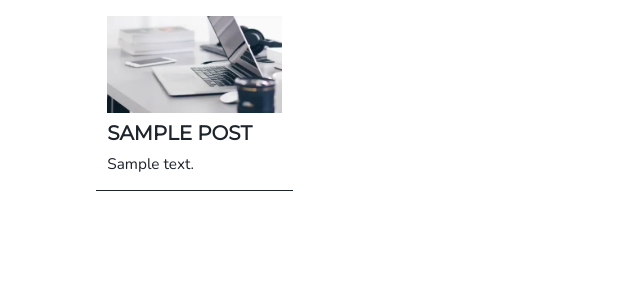
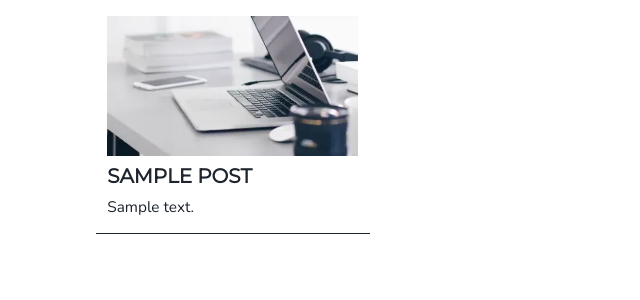
Before and after one commit to Adeyomola/sentio, a Flask app: template verba/blog/templates/post.html in a window 1536 px wide. Shown: the part 240-540 px from the top of the page, without its empty margins (0-640 px from the left). Run offline with Flask 3, Linux system fonts and the light colour scheme; the template is opened without the code that fills it: most values are stand-ins (such as "Sample title", 1, 10 or a date in 2020).

Commit message:
increased #link-container max-width property

```diff
--- a/verba/static/styles/content.css
+++ b/verba/static/styles/content.css
@@ -4,7 +4,6 @@ hr {
 }
 
 #link-container {
-    max-width: auto;
     width: 100vw;
     height: 100%;
 }
@@ -135,6 +134,6 @@ summary>img {
 
 @media screen and (min-width: 1536px) {
     #link-container {
-        max-width: 70%;
+        max-width: 90%;
     }
 }
```
